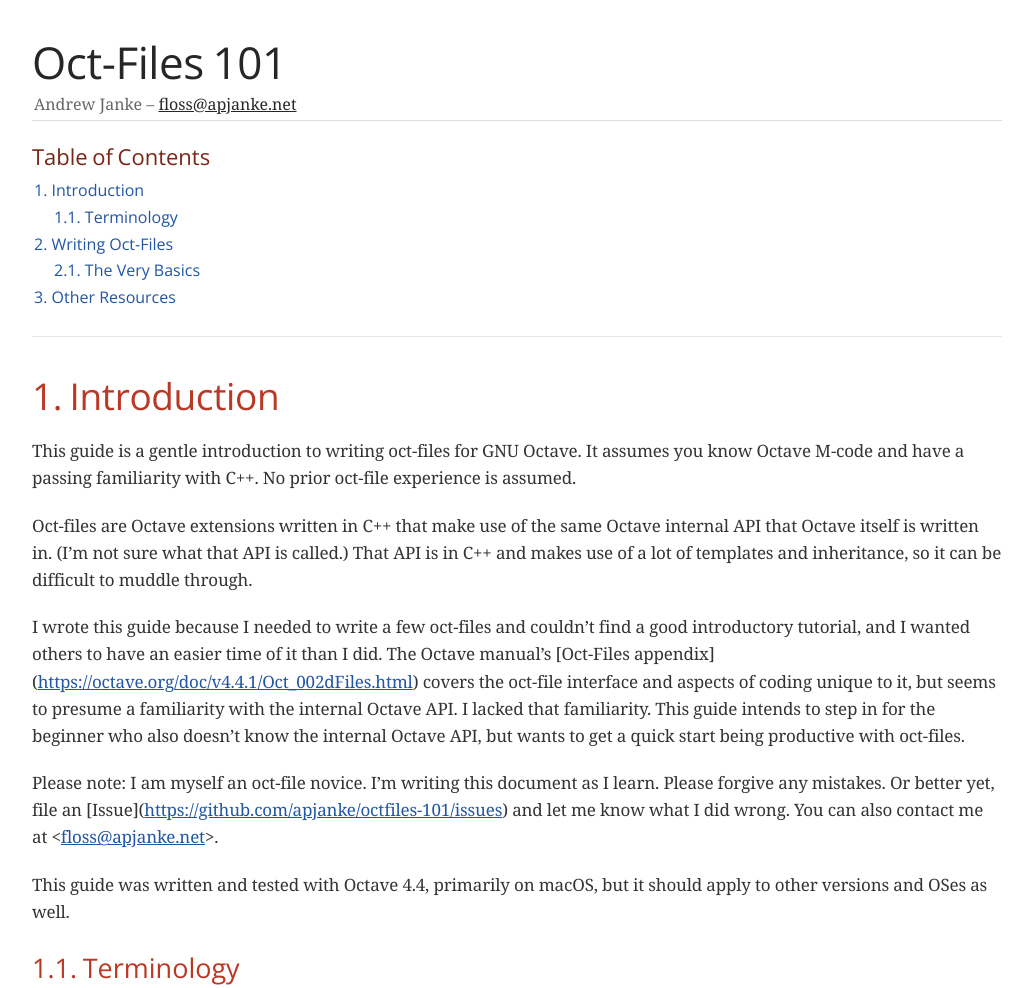
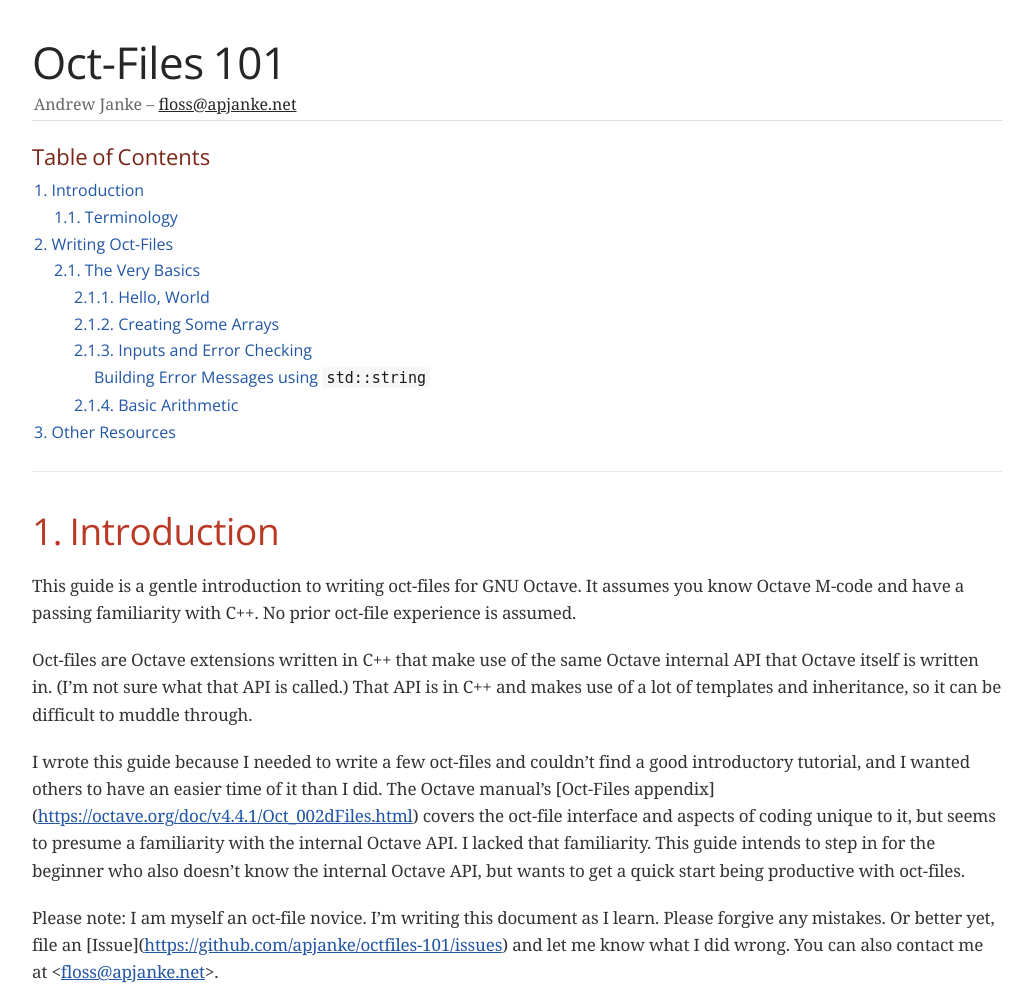
Before and after one commit to apjanke/octfiles-101, a plain HTML site: page doc/Index.html in a window 1280 px wide. Shown: the top 988 px of the page, without its empty margins (123-1156 px from the left). Drawn offline with nearby package versions, Linux system fonts and the light colour scheme; a web font is replaced by a local one.

Commit message:
Add more TOC levels

```diff
--- a/doc/Index.html
+++ b/doc/Index.html
@@ -448,7 +448,18 @@
 </li>
 <li><a href="#_writing_oct_files">2. Writing Oct-Files</a>
 <ul class="sectlevel2">
-<li><a href="#_the_very_basics">2.1. The Very Basics</a></li>
+<li><a href="#_the_very_basics">2.1. The Very Basics</a>
+<ul class="sectlevel3">
+<li><a href="#_hello_world">2.1.1. Hello, World</a></li>
+<li><a href="#_creating_some_arrays">2.1.2. Creating Some Arrays</a></li>
+<li><a href="#_inputs_and_error_checking">2.1.3. Inputs and Error Checking</a>
+<ul class="sectlevel4">
+<li><a href="#_building_error_messages_using_stdstring">Building Error Messages using <code>std::string</code></a></li>
+</ul>
+</li>
+<li><a href="#_basic_arithmetic">2.1.4. Basic Arithmetic</a></li>
+</ul>
+</li>
 </ul>
 </li>
 <li><a href="#_other_resources">3. Other Resources</a></li>
@@ -987,7 +998,7 @@
 </div>
 <div id="footer">
 <div id="footer-text">
-Last updated 2019-01-28 16:19:07 -0500
+Last updated 2019-01-28 16:22:27 -0500
 </div>
 </div>
 </body>
```
Also changed, not shown: 1 other file.
